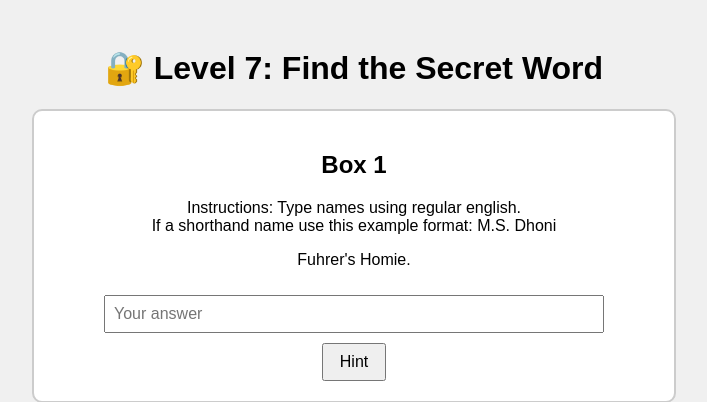
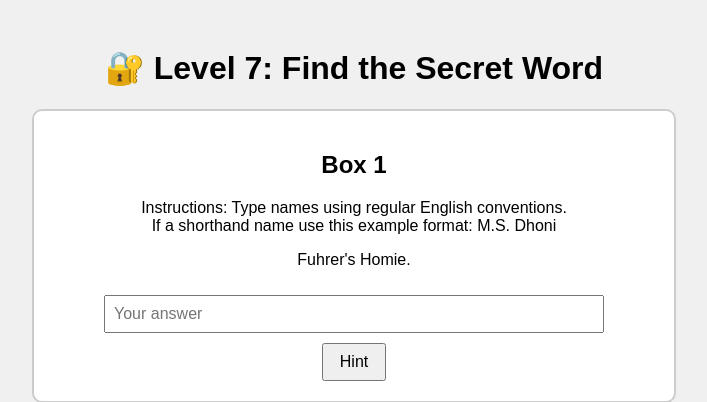
Before and after one commit to RawdogRaps/render-flask-deployment, a Flask app: page /level7 in a window 1280 px wide. Shown: the top 402 px of the page, without its empty margins (286-993 px from the left). Run offline with Flask 3, Linux system fonts and the light colour scheme.

Commit message:
Update level7.html

```diff
--- a/templates/level7.html
+++ b/templates/level7.html
@@ -69,7 +69,7 @@
         <!-- Box 1 -->
         <div class="box">
             <h2>Box 1</h2>
-            <p> Instructions: Type names using regular english. <br> If a shorthand name use this example format: M.S. Dhoni</p>
+            <p> Instructions: Type names using regular English conventions. <br> If a shorthand name use this example format: M.S. Dhoni</p>
             <p>Fuhrer's Homie.</p>
             <input type="text" name="answer1" placeholder="Your answer">
             <br>
```
